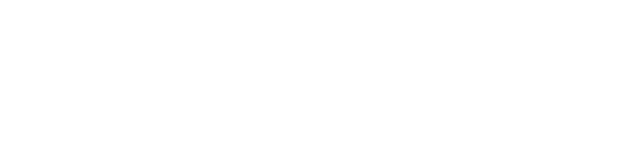
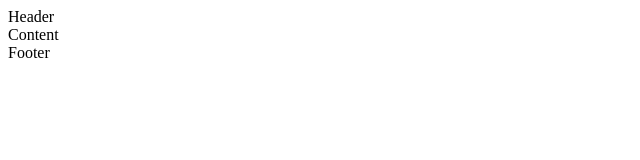
Before and after one commit to luukong/Kong-git-bt2-tuan13, a plain HTML site: page index.html in a window 1280 px wide. Shown: the whole page, without its empty margins (0-640 px from the left). Drawn offline with Linux system fonts and the light colour scheme.

Commit message:
New:layout3.

```diff
--- a/index.html
+++ b/index.html
@@ -8,6 +8,15 @@
     <link rel="stylesheet" href="./assets/css/main.min.css">
 </head>
 <body>
+    <div id="app">
+        <!-- Header -->
+        <header id="header">Header</header>
+        <!-- Main -->
+        <main id="content">Content</main>
 
+        <!-- Footer -->
+        <footer id="footer">Footer</footer>
+
+    </div>
 </body>
 </html>
```
